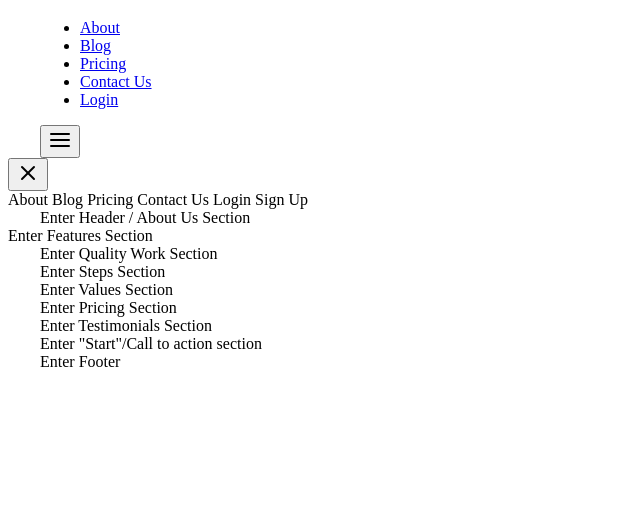
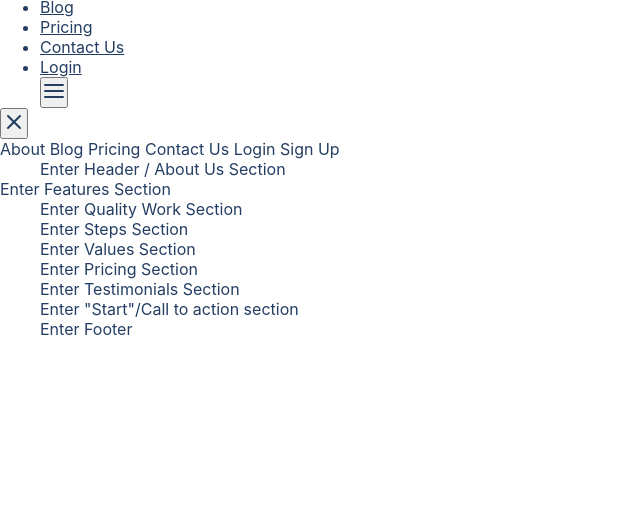
Before and after one commit to Iowachiefsfan/Treact, a plain HTML site: page index.html in a window 1280 px wide. Shown: the part 283-800 px from the top of the page, without its empty margins (0-640 px from the left). Drawn offline with Linux system fonts and the light colour scheme; a script that the page names is missing.

Commit message:
push changes

```diff
--- a/style.css
+++ b/style.css
@@ -1,3 +1,14 @@
+* {
+    padding: 0;
+    margin: 0;
+    box-sizing: border-box;
+    font-family: 'Inter', system-ui;
+    color: #243e63;
+}
+
+
+
+
 .row {
 width: 100%;
 max-width: 1200px;
```
Also changed, not shown: index.html (+0 -2 lines).
